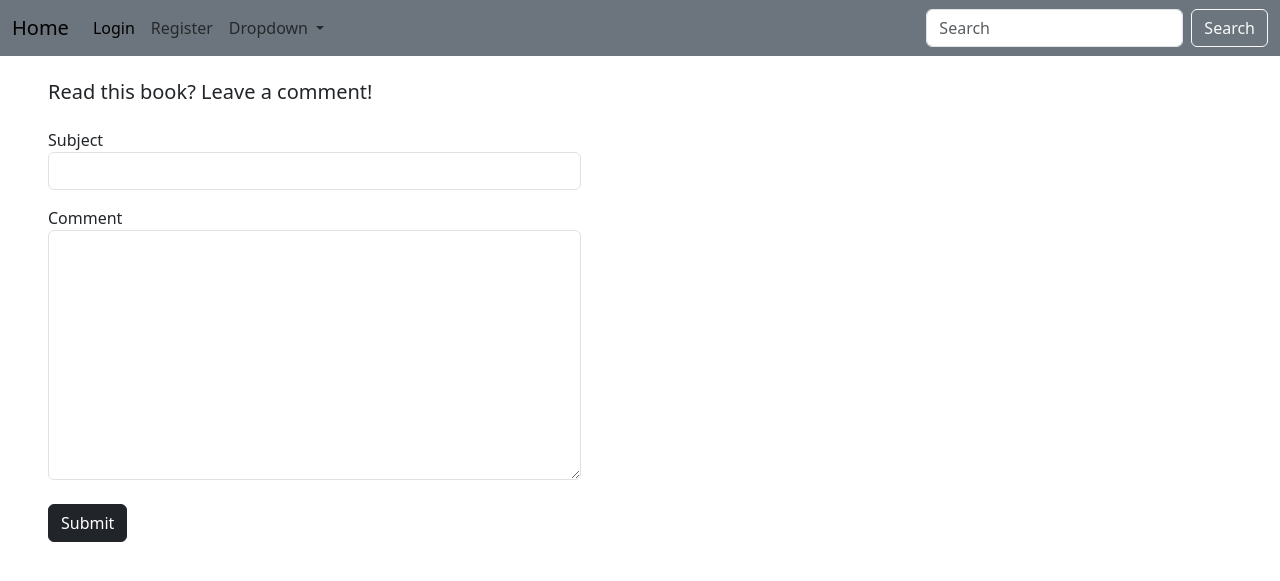
After one commit to Jkhall81/Wow-Library, a Flask app: page /crud/edit_comment/1 in a window 1280 px wide. The commit adds this page. Shown: the top 581 px of the page. Run offline with Flask 3, Linux system fonts and the light colour scheme; some libraries are stand-ins or nearby versions.

Commit message:
can edit comments, but cant seem to populate input fields with old data, and then update it.

```diff
--- a/crud_routes.py
+++ b/crud_routes.py
@@ -1,7 +1,7 @@
 from datamanager.sqlalchemy_data_manager import SQAlchemyDataManager
 from flask import Blueprint, flash, redirect, render_template, request, url_for
 from flask_login import current_user
-from forms.forms import AddBookForm, RatingForm, BookCommentForm
+from forms.forms import AddBookForm, RatingForm, BookCommentForm, EditCommentForm
 from models import Book, Comment, db
 
 crud_bp = Blueprint('crud', __name__)
@@ -83,3 +83,20 @@ def book_details(book_id):
             return redirect(url_for('crud.book_details', book_id=book.id, book=book, form=form, comments=comments))
 
     return render_template('book_details.html', book=book, form=form, comments=comments, first_name=first_name, last_name=last_name)
+
+
+@crud_bp.route('/edit_comment/<int:comment_id>', methods=['POST', 'GET'])
+def edit_comment(comment_id):
+    comment = Comment.query.get_or_404(comment_id)
+    form = EditCommentForm(request.form)
+
+    # I'm too lazy to make a function for this, its not much code anyway
+    if request.method == 'POST':
+        comment.subject = form.subject.data
+        comment.comment_text = form.comment_text.data
+
+        db.session.commit()
+        flash('Comment successfully updated!')
+        return redirect(url_for('crud.book_details', book_id=comment.book_id))
+
+    return render_template('edit_comment.html', comment_id=comment_id, form=form)
--- a/forms/forms.py
+++ b/forms/forms.py
@@ -39,7 +39,7 @@ class BookCommentForm(Form):
 
 class EditCommentForm(Form):
     subject = StringField('Subject', validators=[validators.InputRequired()])
-    comment_text = TextAreaField('Comment')
+    comment_text = TextAreaField('Comment', validators=[validators.InputRequired()])
 
 
 class RatingForm(Form):
--- a/templates/book_details.html
+++ b/templates/book_details.html
@@ -38,7 +38,9 @@
                 {% for comment in comments %}
                 <div class="mt-3 rounded shadow-lg">
                     {% if comment.user_id == current_user.id %}
-                    <a href="#" class="list-group-item list-group-item-action bg-secondary" data-bs-toggle="tooltip" data-bs-title="Edit your comment!!!"
+                    <a href="{{ url_for('crud.edit_comment', comment_id=comment.id) }}" class="list-group-item list-group-item-action bg-secondary"
+                       data-bs-toggle="tooltip"
+                       data-bs-title="Edit your comment!!!"
                        data-bs-placement="top" aria-current="true">
                         <div class="d-flex w-100 justify-content-between">
                             <h5 class="mb-1">{{ comment.subject }}</h5>
--- /dev/null
+++ b/templates/edit_comment.html
@@ -0,0 +1,21 @@
+{% extends 'base.html' %}
+
+{% block title %} Edit Your Comment! {% endblock %}
+
+{% block content %}
+<div class="ms-5 col-md-5">
+    <h5 class="mt-4 mb-4">Read this book? Leave a comment!</h5>
+    <form action="{{ url_for('crud.edit_comment', comment_id=comment_id) }}" method="POST">
+        <div class="mb-3">
+            {{form.subject.label}}
+            {{form.subject(class='form-control') }}
+        </div>
+        <div>
+            {{form.comment_text.label}}
+            {{form.comment_text(class='form-control custom-textarea', rows=6) }}
+        </div>
+        <input type="hidden" name="csrf_token" value="{{ csrf_token() }}"/>
+        <button type="submit" class="mt-4 btn btn-dark">Submit</button>
+    </form>
+</div>
+{% endblock %}
```
Also changed, not shown: data/library.sqlite.
